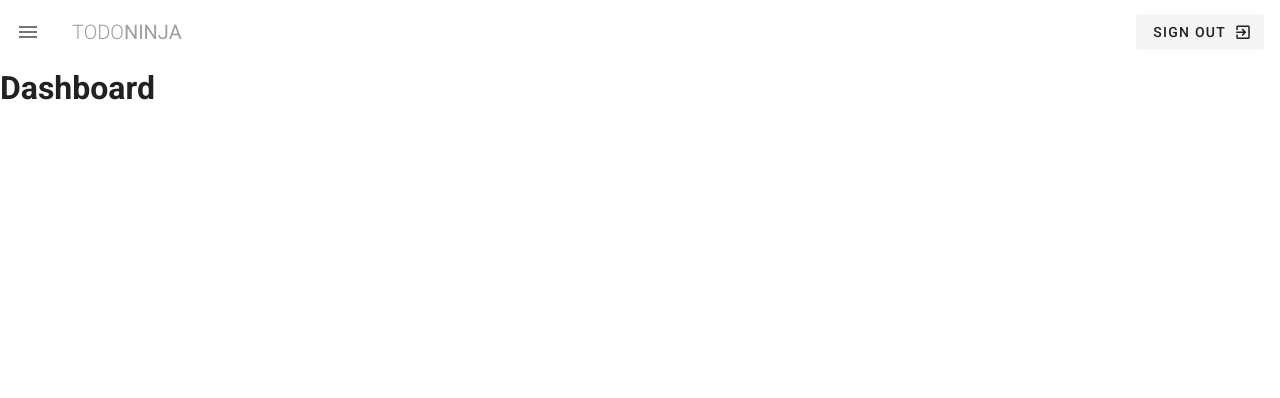
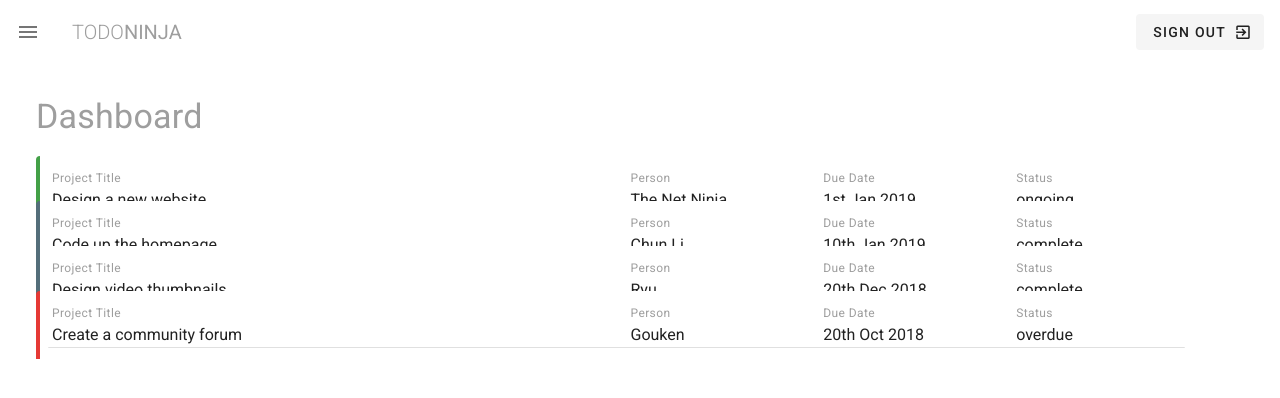
Before and after one commit to KalpasWang/todoninja, a Vue app: page / in a window 1280 px wide. Shown: the top 398 px of the page. Built offline with nearby package versions, Linux system fonts and the light colour scheme.

Commit message:
add projects overview in dashboard

```diff
--- a/src/App.vue
+++ b/src/App.vue
@@ -2,7 +2,9 @@
   <v-app>
     <NavBar />
     <v-content>
-      <router-view></router-view>
+      <v-container class="mx-6 my-5">
+        <router-view></router-view>
+      </v-container>
     </v-content>
   </v-app>
 </template>
--- a/src/components/NavBar.vue
+++ b/src/components/NavBar.vue
@@ -1,6 +1,6 @@
 <template>
     <nav>
-        <v-toolbar flat app>
+        <v-toolbar flat >
             <v-app-bar-nav-icon @click ="drawer = !drawer"></v-app-bar-nav-icon>
             <v-toolbar-title class="text-uppercase grey--text">
                 <span class="font-weight-light">Todo</span>
--- a/src/views/Dashboard.vue
+++ b/src/views/Dashboard.vue
@@ -1,6 +1,29 @@
 <template>
   <div class="dashboard">
-    <h1>Dashboard</h1>
+    <h1 class="display-1 grey--text">Dashboard</h1>
+    <v-container fluid class="my-5">
+      <v-card flat v-for="project in projects" :key="project.title">
+        <v-row color="grey" :class="`project ${project.status}`">
+          <v-col md="6" sm="12">
+            <div class="caption grey--text">Project Title</div>
+            <div>{{ project.title }}</div>
+          </v-col>
+          <v-col md="2" sm="6">
+            <div class="caption grey--text">Person</div>
+            <div>{{ project.person }}</div>
+          </v-col>
+          <v-col md="2" sm="6">
+            <div class="caption grey--text">Due Date</div>
+            <div>{{ project.due }}</div>
+          </v-col>
+          <v-col md="2" sm="12">
+            <div class="caption grey--text">Status</div>
+            <div>{{ project.status }}</div>
+          </v-col>
+        </v-row>
+        <v-divider></v-divider>
+      </v-card>
+    </v-container>
   </div>
 </template>
 
@@ -10,5 +33,35 @@
 
 export default {
   name: 'Dashboard',
+  data() {
+    return {
+      projects: [
+        { title: 'Design a new website', person: 'The Net Ninja', due: '1st Jan 2019', status: 'ongoing', content: 'Lorem ipsum dolor sit amet consectetur adipisicing elit. Sunt consequuntur eos eligendi illum minima adipisci deleniti, dicta mollitia enim explicabo fugiat quidem ducimus praesentium voluptates porro molestias non sequi animi!'},
+        { title: 'Code up the homepage', person: 'Chun Li', due: '10th Jan 2019', status: 'complete', content: 'Lorem ipsum dolor sit amet consectetur adipisicing elit. Sunt consequuntur eos eligendi illum minima adipisci deleniti, dicta mollitia enim explicabo fugiat quidem ducimus praesentium voluptates porro molestias non sequi animi!'},
+        { title: 'Design video thumbnails', person: 'Ryu', due: '20th Dec 2018', status: 'complete', content: 'Lorem ipsum dolor sit amet consectetur adipisicing elit. Sunt consequuntur eos eligendi illum minima adipisci deleniti, dicta mollitia enim explicabo fugiat quidem ducimus praesentium voluptates porro molestias non sequi animi!'},
+        { title: 'Create a community forum', person: 'Gouken', due: '20th Oct 2018', status: 'overdue', content: 'Lorem ipsum dolor sit amet consectetur adipisicing elit. Sunt consequuntur eos eligendi illum minima adipisci deleniti, dicta mollitia enim explicabo fugiat quidem ducimus praesentium voluptates porro molestias non sequi animi!'},
+      ]
+    }
+  }
 }
 </script>
+
+
+<style scoped>
+.project {
+  box-sizing: border-box;
+}
+
+.project.ongoing {
+  border-left: 4px #43a047 solid;
+}
+
+.project.complete {
+  border-left: 4px #546e7a solid;
+}
+
+.project.overdue {
+  border-left: 4px #e53935 solid;
+}
+
+</style>
--- a/src/views/Project.vue
+++ b/src/views/Project.vue
@@ -1,6 +1,9 @@
 <template>
   <div class="project">
-    <h1>Project</h1>
+    <h1 class="display-1 grey--text">Project</h1>
+    <v-container fluid>
+      content
+    </v-container>
   </div>
 </template>
 
--- a/src/views/Team.vue
+++ b/src/views/Team.vue
@@ -1,6 +1,9 @@
 <template>
   <div class="team">
-    <h1>Team</h1>
+    <h1 class="display-1 grey--text">Team</h1>
+    <v-container fluid>
+      content
+    </v-container>
   </div>
 </template>
 
```
